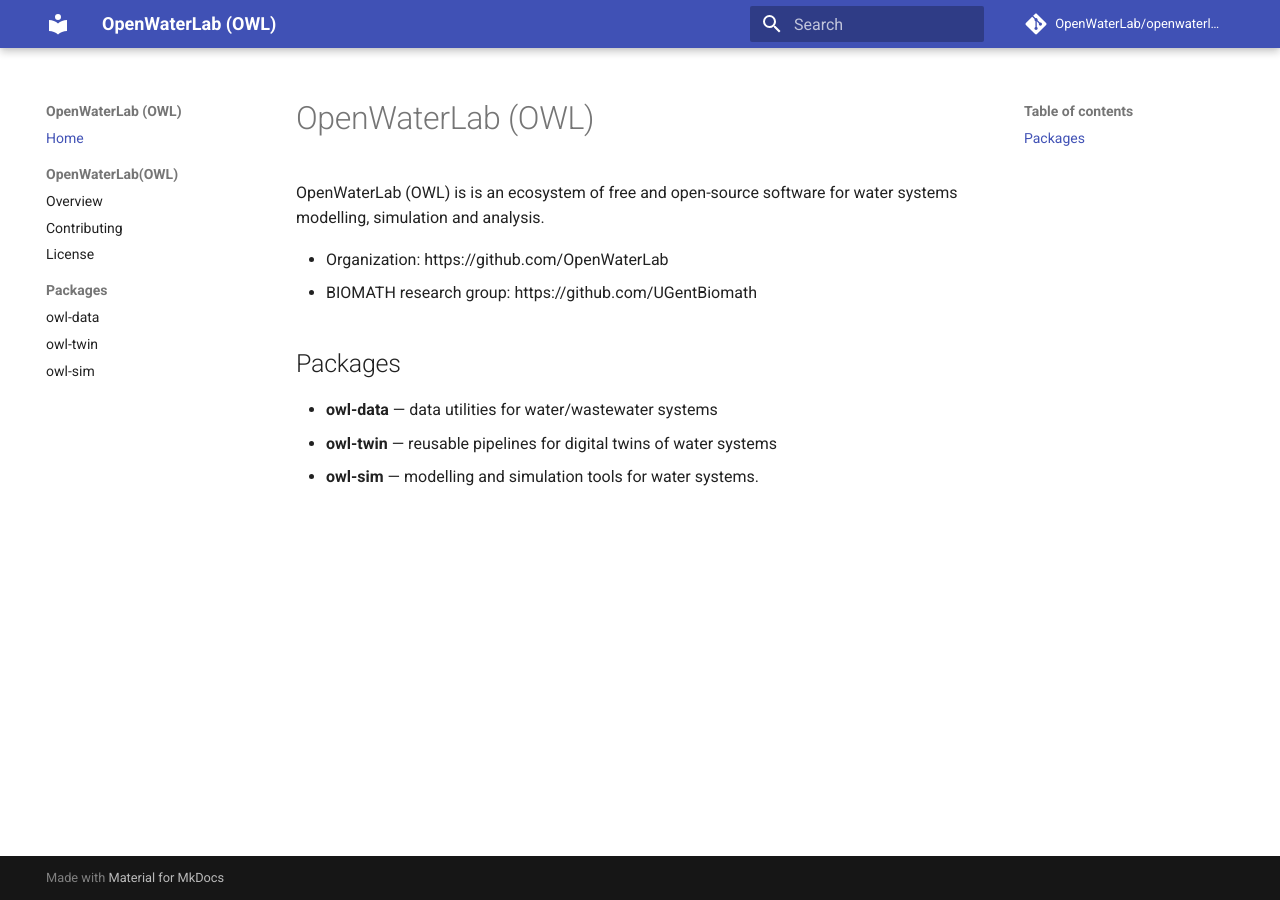
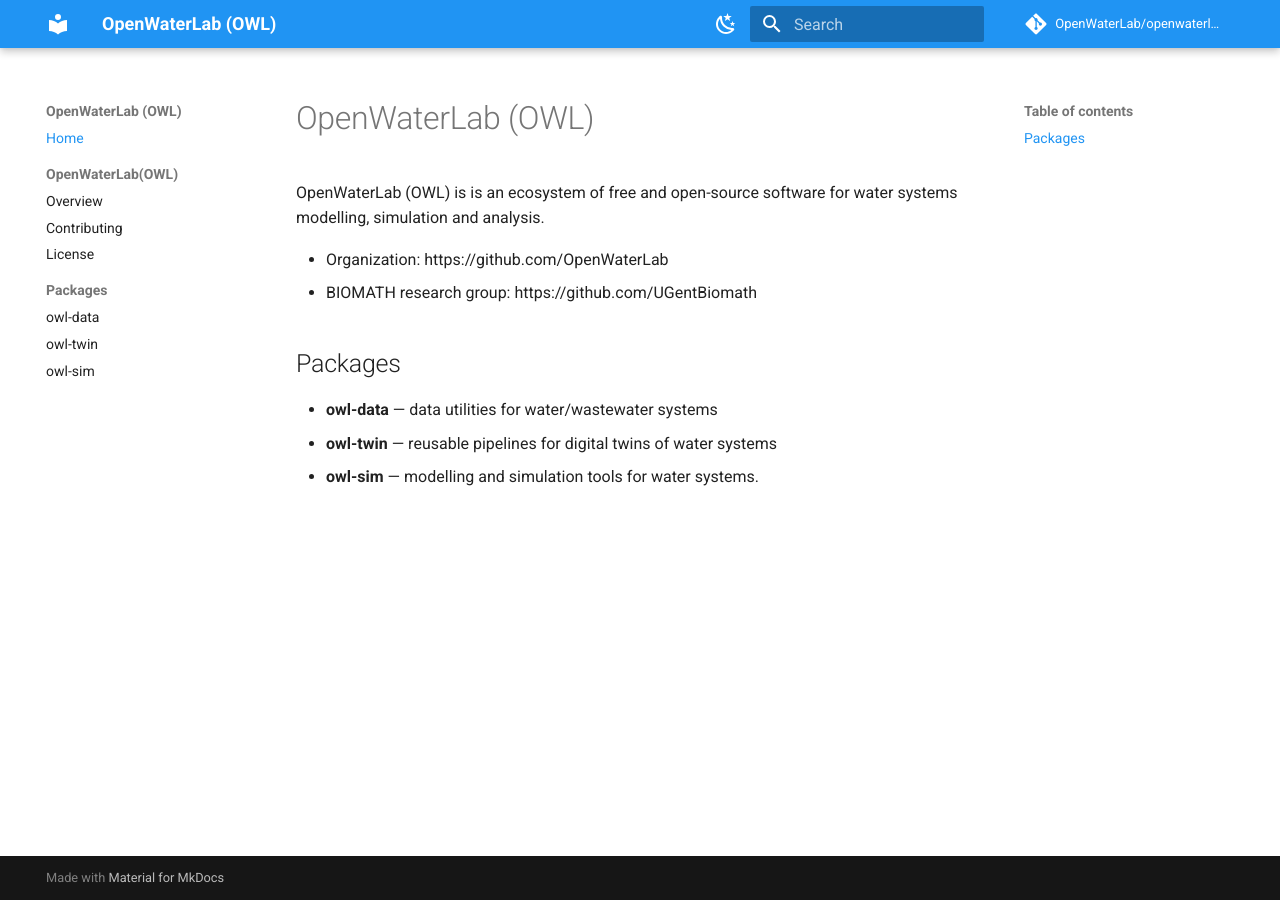
Before and after one commit to OpenWaterLab/openwaterlab.github.io, an MkDocs documentation site: the page built from docs/index.md, in a window 1280 px wide. Built offline with MkDocs 1.6.1 and Material for MkDocs 9.7.7, drawn with Linux system fonts in a browser that asks for light colours; comment, search, counter and statistics services are not loaded.

Commit message:
added new colors to the theme

```diff
--- a/mkdocs.yml
+++ b/mkdocs.yml
@@ -13,6 +13,20 @@
     - navigation.top
     - toc.follow
     - content.code.copy
+  palette:
+    - scheme: default
+      primary: blue
+      accent: teal
+      toggle:
+        icon: material/weather-night
+        name: Switch to dark mode
+
+    - scheme: slate
+      primary: blue
+      accent: teal
+      toggle:
+        icon: material/weather-sunny
+        name: Switch to light mode
 
 markdown_extensions:
   - admonition
```
